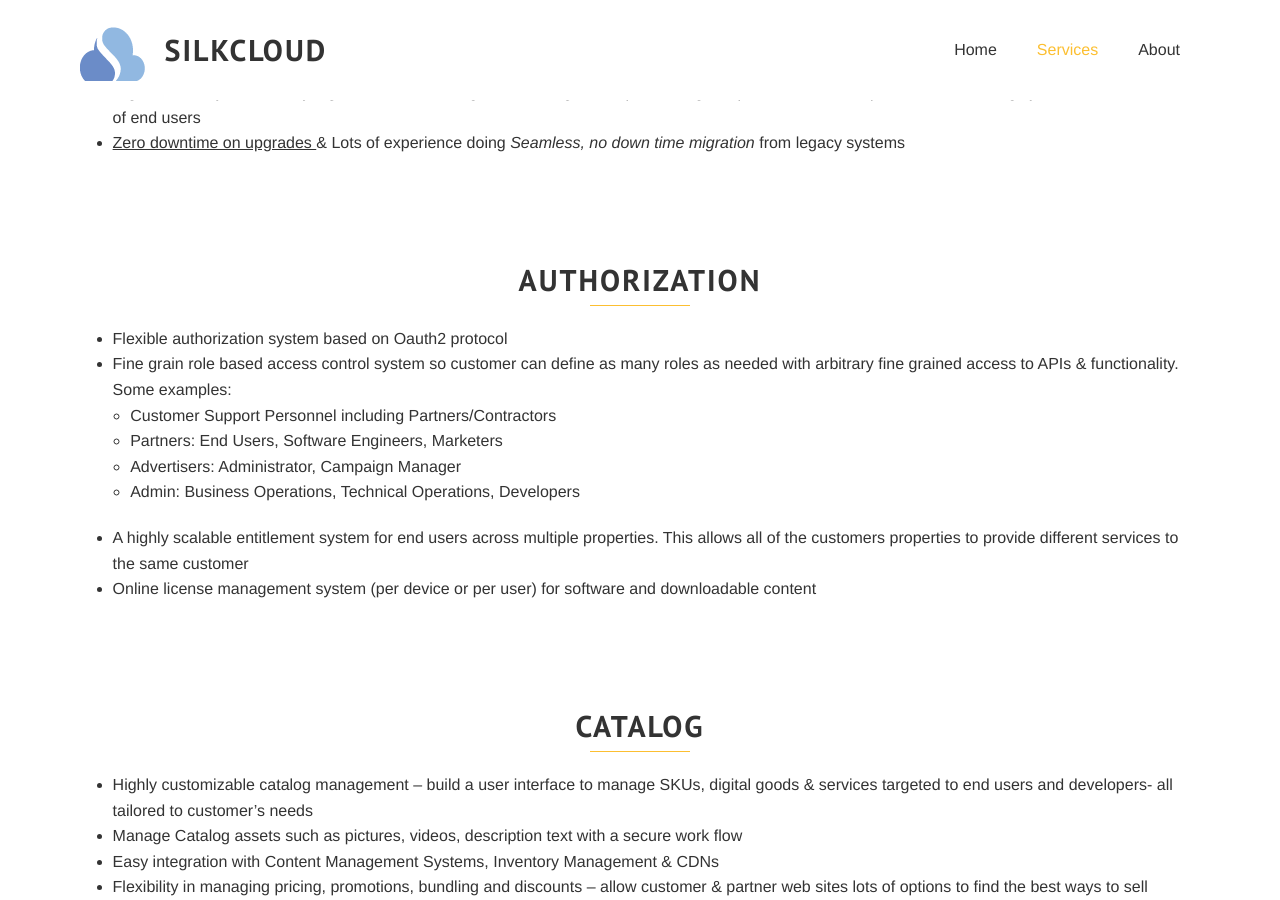
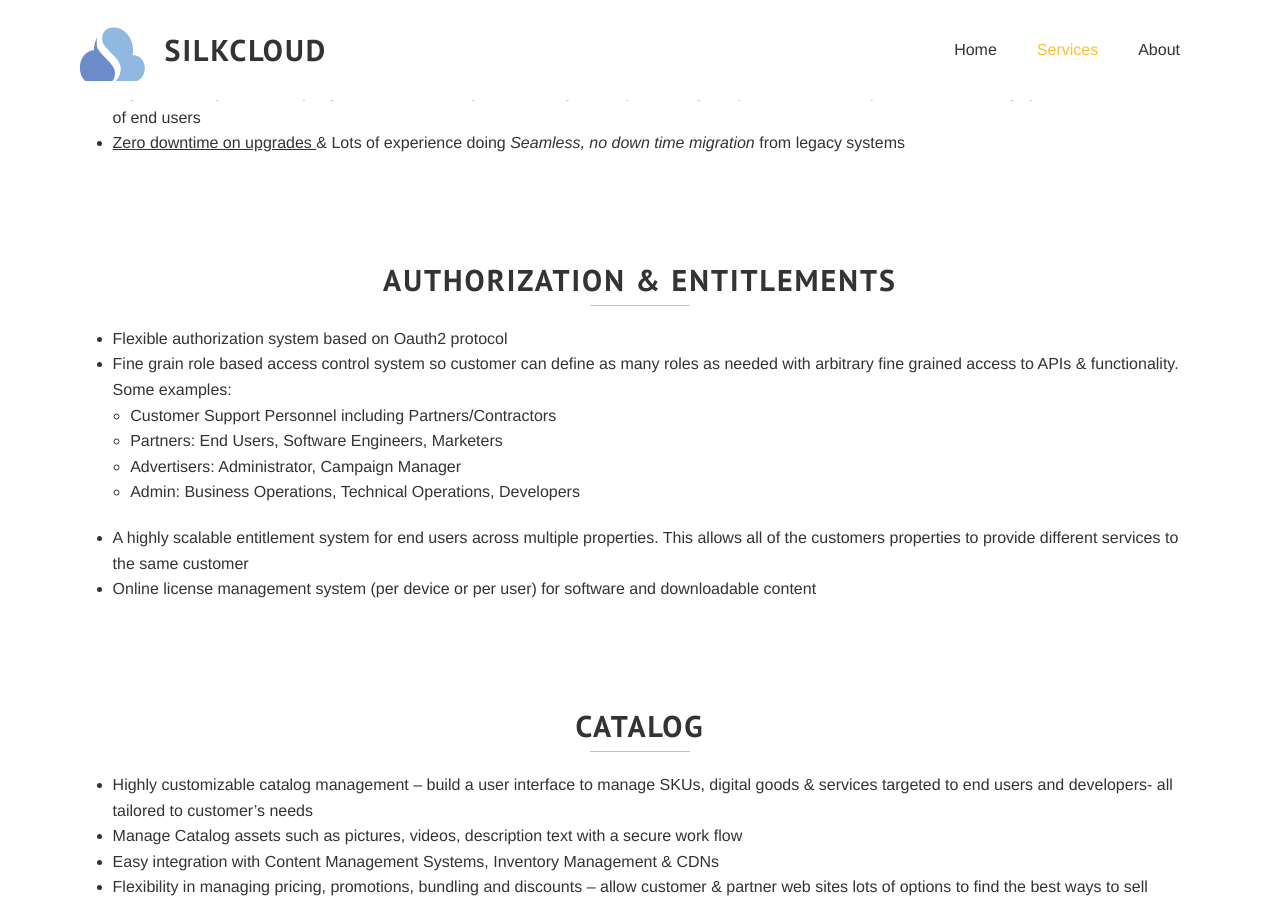
Before and after one commit to jrgallelli/jrgallelli.github.io, a Jekyll site: the page built from services.html, in a window 1280 px wide and 900 px high, scrolled down 1297 px. Built offline with Jekyll 4.4.1, drawn with Linux system fonts in a browser that asks for light colours; some web fonts are replaced; Markdown is read by kramdown in place of the engine named in the settings.

Commit message:
Update services.html

```diff
--- a/services.html
+++ b/services.html
@@ -39,7 +39,7 @@ section_id: services
 <div class='full white'>
   <div class='row'>
     <div class='special-title centered-text'>
-      <h2>Authorization</h2>
+      <h2>Authorization & Entitlements</h2>
       <p class='shortline'></p>
     </div>
   </div>
```
